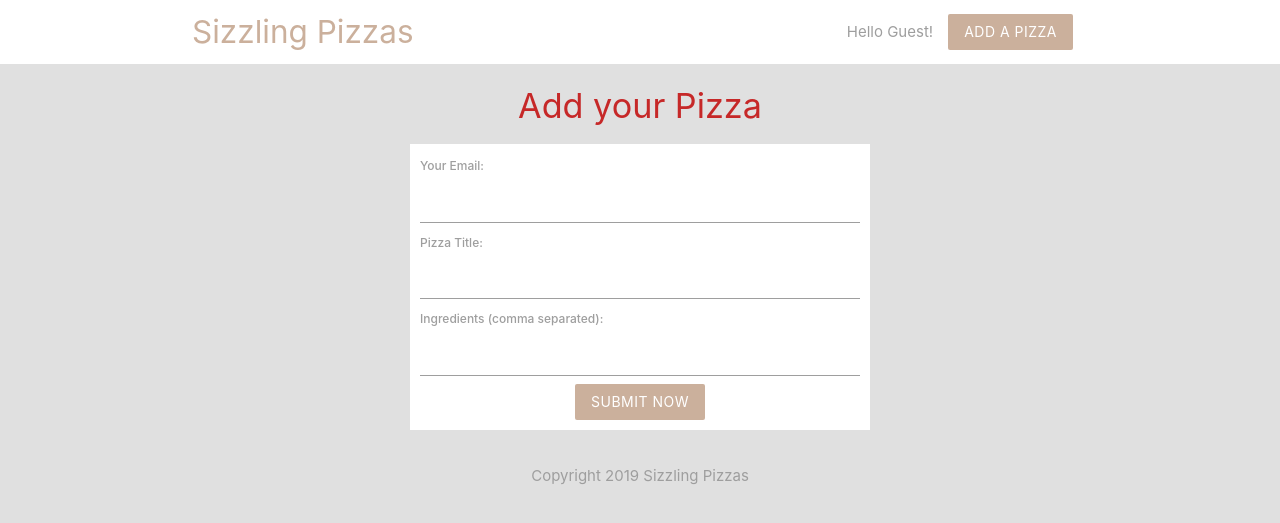
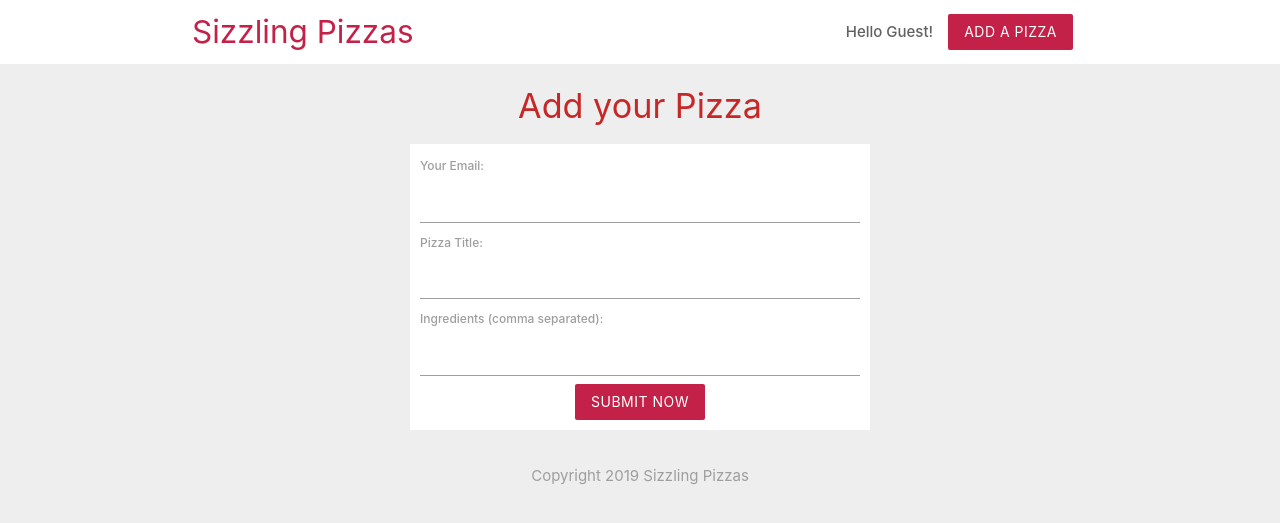
Before and after one commit to Ga-Sh-24/Sizzling-Pizzas, a PHP site: page /add.php in a window 1280 px wide. Shown: the top 523 px of the page. Run offline with PHP 8.4, Linux system fonts and the light colour scheme.

Commit message:
Update header.php

```diff
--- a/header.php
+++ b/header.php
@@ -3,11 +3,11 @@
     <link rel="stylesheet" href="https://cdnjs.cloudflare.com/ajax/libs/materialize/1.0.0/css/materialize.min.css">
     <style type="text/css">
         .brand{
-            background: #cbb09c !important;    /*!important is used for overriding any inbuilt class of materialize*/
+            background: #c32148 !important;    /*!important is used for overriding any inbuilt class of materialize*/
         }
 
         .brand-text{
-            color: #cbb09c !important;
+            color: #c32148 !important;
         }
 
         form{
@@ -19,19 +19,19 @@
         .pizza{
             width: 150px;
             height: 150px;
-            margin: 40px auto -30px;
+            margin: 60px auto -55px;
             display: block;
             position: relative;
-            top: -30px;
+            top: -35px;
         }
     </style>
 </head>
-<body class="grey lighten-2">
+<body class="grey lighten-3">
     <nav class="white z-depth-0">
         <div class="container">
             <a href="#" class="brand-logo brand-text">Sizzling Pizzas</a>
             <ul id="nav-mobile" class="right hide-on-small-and-down">
-                <li class="grey-text">Hello Guest!</li>
+                <li class="grey-text text-darken-2"><strong>Hello Guest!</strong></li>
                 <li><a href="add.php" class="btn brand z-depth-0">Add a Pizza</a></li>
             </ul>
         </div>
```
